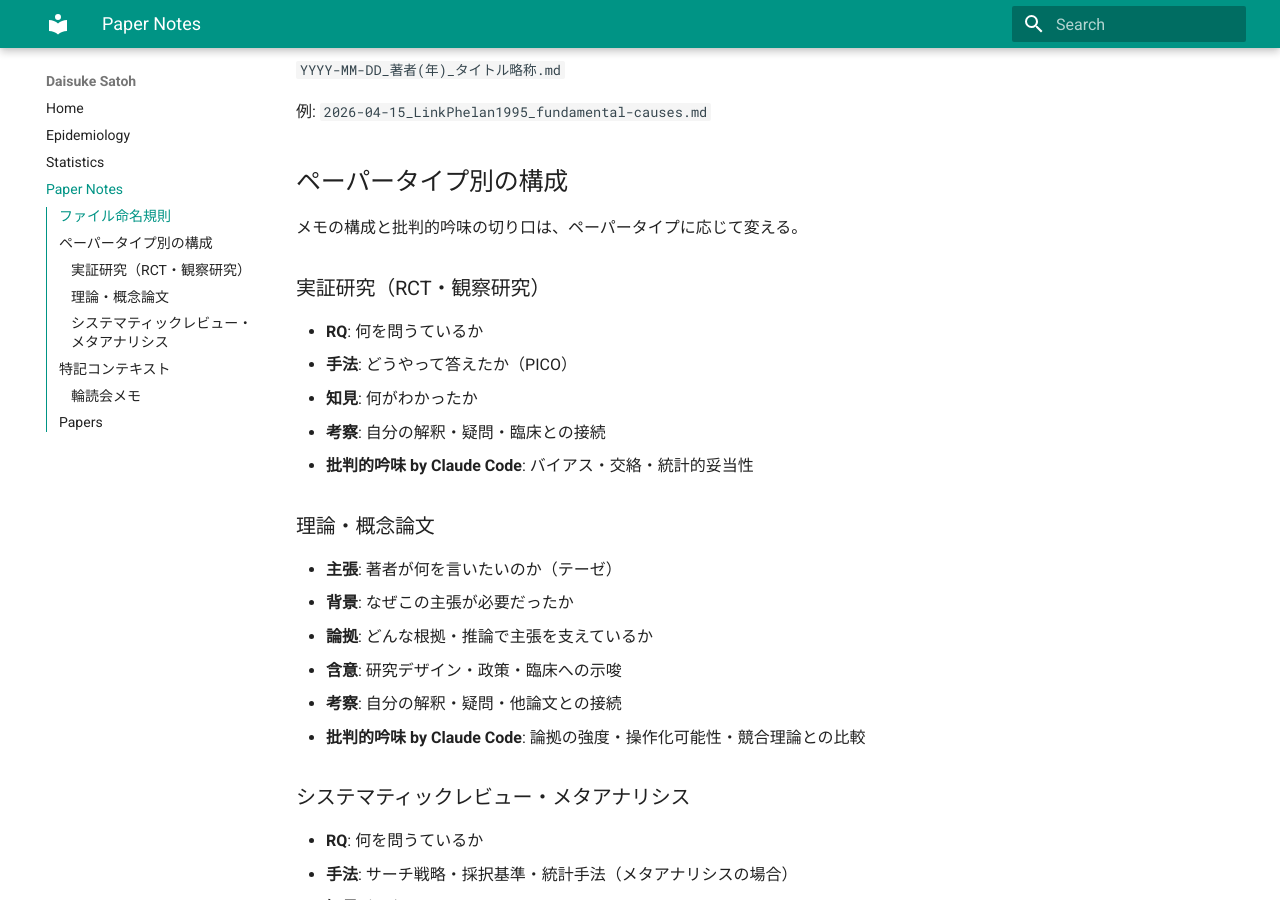
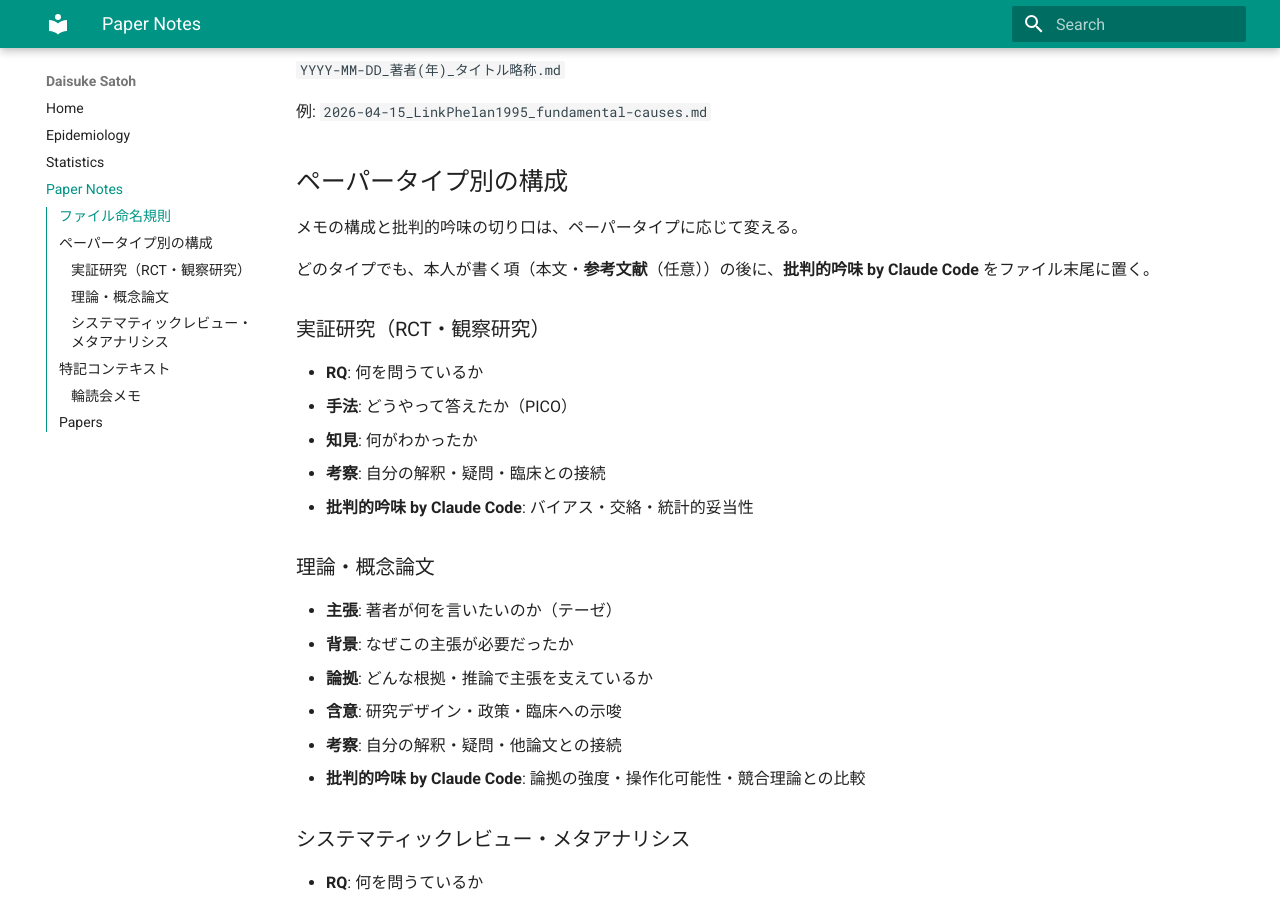
Before and after one commit to dsatoh20/dsatoh20.github.io, an MkDocs documentation site: the page built from docs/paper_notes/index.md, in a window 1280 px wide and 900 px high, scrolled down 340 px. Built offline with MkDocs 1.6.1 and Material for MkDocs 9.7.7, drawn with Linux system fonts in a browser that asks for light colours.

Commit message:
sync: update from career repo

```diff
--- a/docs/paper_notes/index.md
+++ b/docs/paper_notes/index.md
@@ -14,6 +14,8 @@
 ## ペーパータイプ別の構成
 
 メモの構成と批判的吟味の切り口は、ペーパータイプに応じて変える。
+
+どのタイプでも、本人が書く項（本文・**参考文献**（任意））の後に、**批判的吟味 by Claude Code** をファイル末尾に置く。
 
 ### 実証研究（RCT・観察研究）
 - **RQ**: 何を問うているか
```
